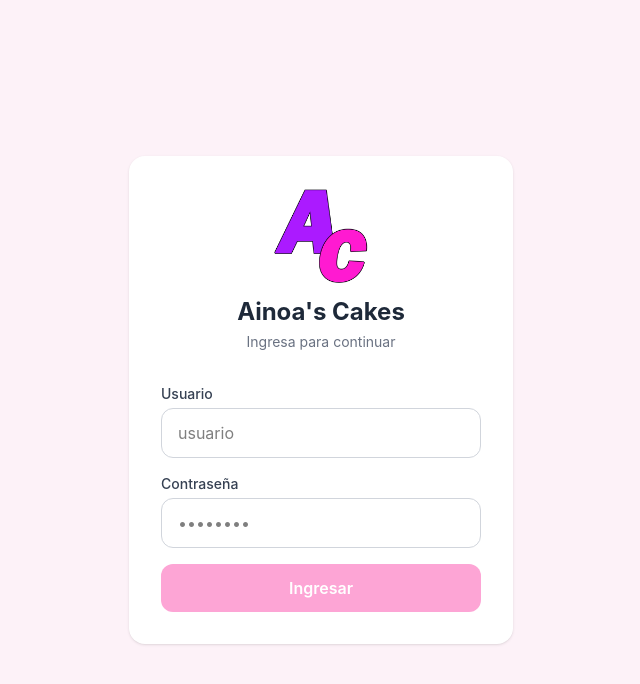
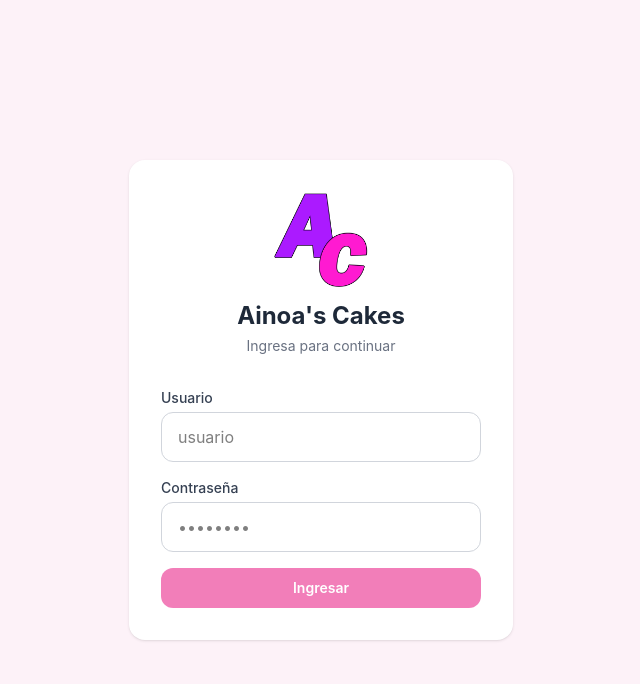
Before and after one commit to eduaardok/acakes-app, a React (Vite) app in the folder frontend/: page /login in a window 1280 px wide. Shown: the top 684 px of the page, without its empty margins (319-959 px from the left). Built offline with nearby package versions, Linux system fonts and the light colour scheme; no server answers.

Commit message:
refactor(admin): migrar Login a Button
El SVG de spinner inline y las clases del botón de submit pasan al
componente compartido Button/Spinner.

```diff
--- a/frontend/src/pages/Login.tsx
+++ b/frontend/src/pages/Login.tsx
@@ -2,6 +2,7 @@ import { useState } from "react";
 import { useNavigate } from "react-router-dom";
 import { api } from "../lib/api";
 import { usePageTitle } from "../hooks/usePageTitle";
+import { Button } from "../components/Button";
 
 export default function Login() {
     usePageTitle("Iniciar sesión");
@@ -80,29 +81,15 @@ export default function Login() {
                         </div>
                     )}
 
-                    <button
+                    <Button
                         onClick={handleSubmit}
-                        disabled={cargando || !email || !password}
-                        className="w-full bg-pink-500 hover:bg-pink-600 hover:shadow-md hover:shadow-pink-200/60 disabled:bg-pink-300 disabled:shadow-none text-white font-semibold rounded-xl py-3 text-base transition-[background-color,box-shadow,transform] duration-150 ease-out active:scale-[0.98] flex items-center justify-center gap-2"
+                        disabled={!email || !password}
+                        loading={cargando}
+                        fullWidth
+                        size="sm"
                     >
-                        {cargando && (
-                            <svg
-                                xmlns="http://www.w3.org/2000/svg"
-                                width="16"
-                                height="16"
-                                viewBox="0 0 24 24"
-                                fill="none"
-                                stroke="currentColor"
-                                strokeWidth="2.5"
-                                strokeLinecap="round"
-                                className="animate-spin"
-                                aria-hidden
-                            >
-                                <path d="M21 12a9 9 0 1 1-6.219-8.56" />
-                            </svg>
-                        )}
                         {cargando ? "Ingresando..." : "Ingresar"}
-                    </button>
+                    </Button>
                 </div>
 
             </div>
```
